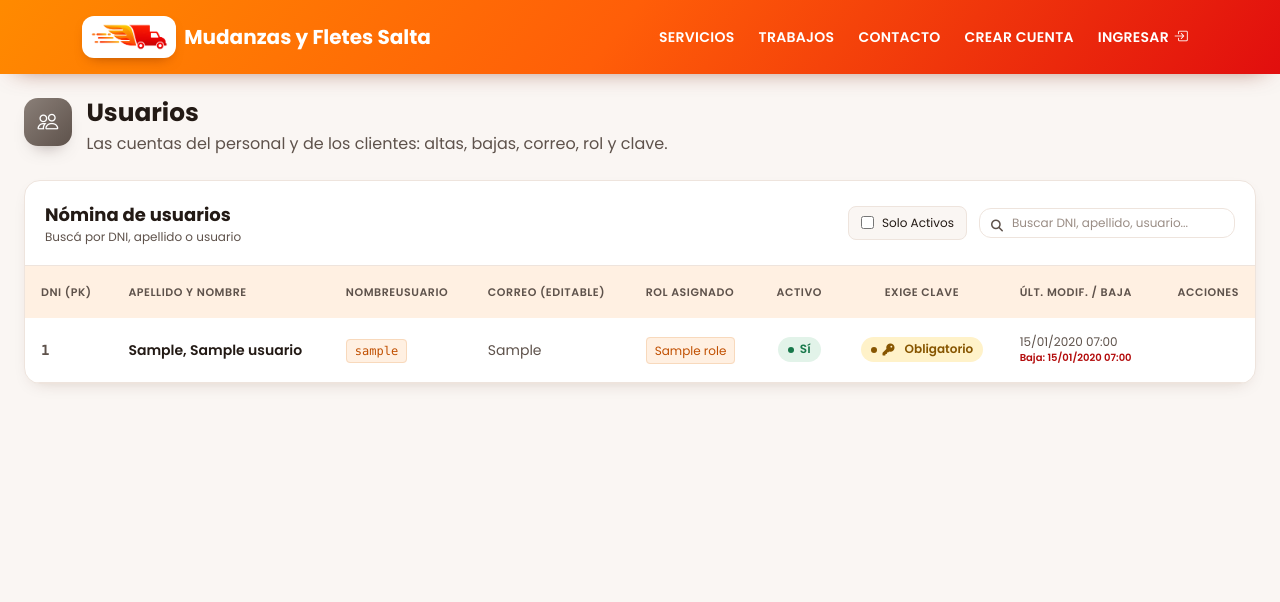
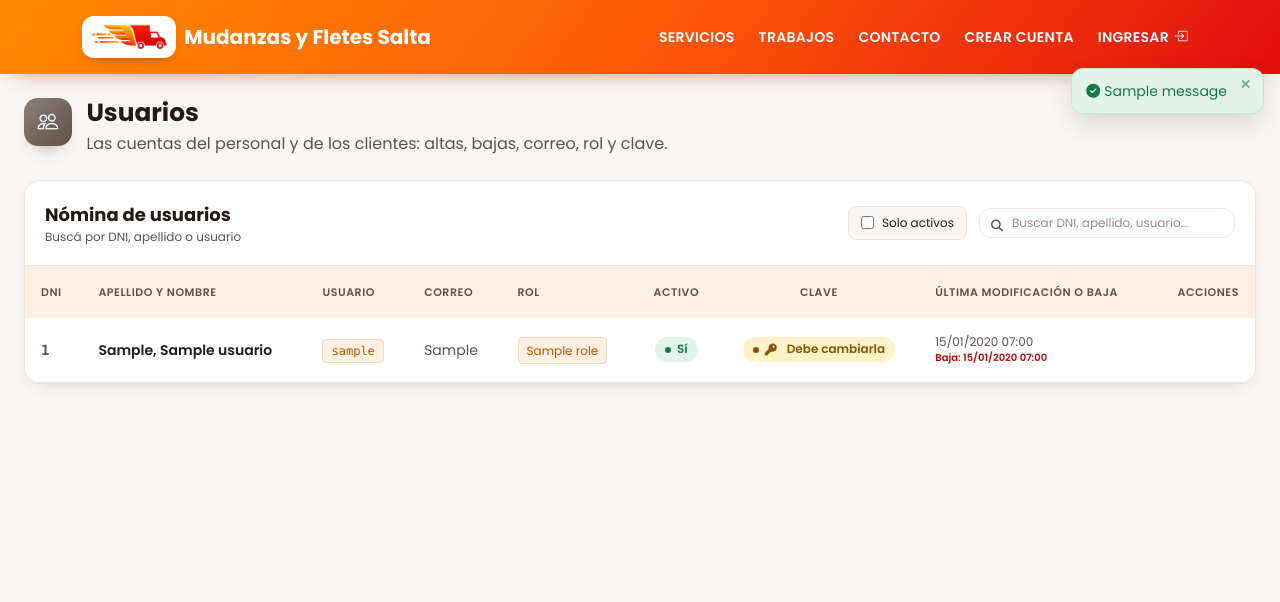
Before and after one commit to MarioGg43/BD_Mudanza, a Django app: template usuarios/templates/admin_dashboard.html in a window 1280 px wide. Shown: the top 602 px of the page. Run offline with Django 4.2, Linux system fonts and the light colour scheme; tables that the repository leaves empty hold one stand-in row (values such as "Sample post"); the template is opened without the code that fills it: values that come from a table or form of the project are taken from there, most other values are stand-ins (such as "Sample title", 1, 10 or a date in 2020); one stand-in notice (Sample message) is shown.

Commit message:
Revisión de la interfaz: textos, confirmaciones, avisos y «Solo activos»
- Nombre y apellido ponen la mayúscula mientras se escribe.
- Textos de Usuarios, inicio de sesión, Vehículos y el portal del personal: sin mayúsculas de más, sin términos técnicos y con «vos», como el resto del sistema.
- Confirmar el pedido, Finalizar la mudanza y «Empezamos» preguntan antes.
- Las pantallas con la base de Tailwind (Usuarios, portal del personal, Terminamos) muestran los avisos de lo que se hizo; en Usuarios cada acción avisa que salió bien.
- «Solo activos» se queda en Usuarios (antes llevaba a la página de la empresa).

```diff
--- a/pedidos/templates/pedidos/detalle.html
+++ b/pedidos/templates/pedidos/detalle.html
@@ -12,7 +12,7 @@
             {% endif %}
             {% if puede_gestionar and pedido.estado == 'Pendiente' and not pedido.vencido %}
             {% if chofer %}
-            <form method="post" action="{% url 'pedidos_confirmar' pedido.id_pedido %}">{% csrf_token %}
+            <form method="post" action="{% url 'pedidos_confirmar' pedido.id_pedido %}" onsubmit="return confirm('¿Confirmar el pedido N° {{ pedido.id_pedido }}? Al cliente le llega el aviso.')">{% csrf_token %}
                 <button class="btn btn-primary"><i class="bi bi-check2-circle me-1"></i>Confirmar</button></form>
             {% else %}
             <a href="{% url 'pedidos_asignar' pedido.id_pedido %}" class="btn btn-primary" title="Para confirmar hace falta el chofer">
@@ -21,7 +21,7 @@
             {% endif %}
             {% if puede_gestionar and pedido.estado == 'Confirmado' %}
             {% if pedido.ya_empezo %}
-            <form method="post" action="{% url 'pedidos_finalizar' pedido.id_pedido %}">{% csrf_token %}
+            <form method="post" action="{% url 'pedidos_finalizar' pedido.id_pedido %}" onsubmit="return confirm('¿Finalizar la mudanza N° {{ pedido.id_pedido }}? Queda cerrada y no se puede volver atrás.')">{% csrf_token %}
                 <button class="btn btn-success"><i class="bi bi-flag me-1"></i>Finalizar</button></form>
             {% else %}
             <span class="btn btn-outline-secondary disabled" title="La mudanza todavía no empezó">
--- a/usuarios/permisos.py
+++ b/usuarios/permisos.py
@@ -104,7 +104,7 @@ def requiere_permiso_api(codigo):
         def envoltura(request, *args, **kwargs):
             usuario = get_usuario_actual(request)
             if not usuario:
-                return JsonResponse({'ok': False, 'error': 'Debe iniciar sesion.'}, status=401)
+                return JsonResponse({'ok': False, 'error': 'Tenés que iniciar sesión.'}, status=401)
             if not tiene_permiso(usuario, codigo):
                 return JsonResponse({'ok': False, 'error': 'No tenés permiso para esta operación.'}, status=403)
             request.usuario = usuario
--- a/usuarios/static/js/validar.js
+++ b/usuarios/static/js/validar.js
@@ -106,6 +106,23 @@
       try { c.setSelectionRange(pos, pos); } catch (e) { /* algunos tipos no lo permiten */ }
     }
     return aviso;
+  }
+
+  // nombre y apellido: cada palabra empieza con mayúscula mientras se escribe («maría» → «María»),
+  // salvo «de», «del», «la», «las», «los» e «y» en el medio («María de la Paz»)
+  function mayusculaInicial(c) {
+    const v = c.value;
+    const nuevo = v.replace(new RegExp(`(^|[ '\\-])([${LETRA}]+)`, 'g'), (m, sep, palabra, pos) => {
+      const resto = v.slice(pos + m.length);
+      const enMedio = pos > 0 && /^(de|del|la|las|los|y)$/i.test(palabra) && resto.startsWith(' ');
+      return sep + (enMedio ? palabra.toLowerCase() : palabra[0].toUpperCase() + palabra.slice(1));
+    });
+    if (nuevo !== v) {
+      const inicio = c.selectionStart;
+      const fin = c.selectionEnd;
+      c.value = nuevo;
+      try { c.setSelectionRange(inicio, fin); } catch (e) { /* algunos tipos no lo permiten */ }
+    }
   }
 
   // en los campos numéricos el navegador deja escribir «e», «+», «-» y comas: se frenan antes
@@ -331,6 +348,7 @@
     ocultarErrorDelServidor(c);
     c.dataset.vTocado = '1';
     const aviso = limpiar(c);
+    if (regla(c) === 'persona') mayusculaInicial(c);
     if (aviso) mostrar(c, aviso, true);
     else revisar(c);
     // si cambia la clave, la repetida se vuelve a revisar
--- a/usuarios/templates/admin_dashboard.html
+++ b/usuarios/templates/admin_dashboard.html
@@ -1,5 +1,5 @@
 {% extends 'base.html' %}
-{% block title %}Panel Administrador - Mudanzas y Fletes Salta{% endblock %}
+{% block title %}Usuarios · Mudanzas y Fletes Salta{% endblock %}
 
 {% block content %}
 {% include '_navegacion.html' %}
@@ -19,7 +19,7 @@
       <span><strong>Pedido N° {{ r.id_pedido }}</strong> · {{ r.idUsuario.Nombre }} {{ r.idUsuario.Apellido }} · {{ r.patente_vehiculo_id }} · {{ r.fecha_servicio|date:"d/m" }}, fin estimado {{ r.hasta }}{% if r.atrasada %} · <strong>Otra mudanza la espera</strong>{% endif %}</span>
       <span class="flex items-center gap-2">
         <a href="{% url 'pedidos_detalle' r.id_pedido %}" class="btn-secundario px-3 py-1 rounded-lg">Ver pedido</a>
-        <form method="post" action="{% url 'pedidos_finalizar' r.id_pedido %}" class="inline">{% csrf_token %}
+        <form method="post" action="{% url 'pedidos_finalizar' r.id_pedido %}" class="inline" onsubmit="return confirm('¿Finalizar la mudanza N° {{ r.id_pedido }}? Queda cerrada y no se puede volver atrás.')">{% csrf_token %}
           <input type="hidden" name="next" value="{{ request.get_full_path }}">
           <button class="btn-primary px-3 py-1 rounded-lg font-semibold cursor-pointer"><i class="fa-solid fa-flag-checkered mr-1"></i>Finalizar</button>
         </form>
@@ -44,7 +44,7 @@
       <div class="flex flex-wrap items-center gap-3">
         <label class="caja-suave flex items-center gap-2 text-xs texto-tinta px-3 py-2 rounded-lg cursor-pointer">
           <input type="checkbox" id="chkSoloActivos" {% if solo_activos %}checked{% endif %} onchange="filtrarActivos(this)" class="casilla rounded">
-          <span>Solo Activos</span>
+          <span>Solo activos</span>
         </label>
 
         <div class="relative">
@@ -56,7 +56,7 @@
         {% if 'USR_CREAR' in permisos %}
         <button id="btnAltaUsuarioNav" onclick="abrirModalAlta()" class="btn-primary px-4 py-2 rounded-xl text-sm flex items-center gap-2 cursor-pointer">
           <i class="fa-solid fa-user-plus"></i>
-          <span>Alta de Usuario</span>
+          <span>Alta de usuario</span>
         </button>
         {% endif %}
       </div>
@@ -66,14 +66,14 @@
       <table class="tabla-marca w-full text-left border-collapse text-xs sm:text-sm" id="tablaUsuarios">
         <thead>
           <tr class="uppercase text-[11px] tracking-wider">
-            <th class="p-3 sm:p-4 font-semibold">DNI (PK)</th>
-            <th class="p-3 sm:p-4 font-semibold">Apellido y Nombre</th>
-            <th class="p-3 sm:p-4 font-semibold">NombreUsuario</th>
-            <th class="p-3 sm:p-4 font-semibold">Correo (Editable)</th>
-            <th class="p-3 sm:p-4 font-semibold">Rol Asignado</th>
+            <th class="p-3 sm:p-4 font-semibold">DNI</th>
+            <th class="p-3 sm:p-4 font-semibold">Apellido y nombre</th>
+            <th class="p-3 sm:p-4 font-semibold">Usuario</th>
+            <th class="p-3 sm:p-4 font-semibold">Correo</th>
+            <th class="p-3 sm:p-4 font-semibold">Rol</th>
             <th class="p-3 sm:p-4 font-semibold text-center">Activo</th>
-            <th class="p-3 sm:p-4 font-semibold text-center">Exige Clave</th>
-            <th class="p-3 sm:p-4 font-semibold">Últ. Modif. / Baja</th>
+            <th class="p-3 sm:p-4 font-semibold text-center">Clave</th>
+            <th class="p-3 sm:p-4 font-semibold">Última modificación o baja</th>
             <th class="p-3 sm:p-4 font-semibold text-right">Acciones</th>
           </tr>
         </thead>
@@ -119,7 +119,7 @@
             </td>
             <td class="p-3 sm:p-4 text-center">
               {% if u.DebeCambiarClave %}
-              <span class="estado estado-clave" title="Debe cambiar contraseña en su próximo login"><i class="fa-solid fa-key mr-1"></i> Obligatorio</span>
+              <span class="estado estado-clave" title="Tiene que cambiar la clave la próxima vez que entre"><i class="fa-solid fa-key mr-1"></i> Debe cambiarla</span>
               {% else %}
               <span class="text-xs texto-suave"><i class="fa-solid fa-check mr-1" style="color: var(--ok);"></i> Actualizada</span>
               {% endif %}
@@ -155,11 +155,11 @@
                 {% if u.DNI == usuario_actual.DNI %}
                 {# nadie se da de baja a sí mismo #}
                 {% elif u.Activo %}
-                <button onclick="abrirModalBaja('{{ u.DNI }}', '{{ u.Apellido }}', '{{ u.Nombre }}')" class="accion accion-baja p-1.5 rounded-lg text-xs" title="Dar de Baja">
+                <button onclick="abrirModalBaja('{{ u.DNI }}', '{{ u.Apellido }}', '{{ u.Nombre }}')" class="accion accion-baja p-1.5 rounded-lg text-xs" title="Dar de baja">
                   <i class="fa-solid fa-user-slash"></i>
                 </button>
                 {% else %}
-                <button onclick="reactivarUsuario('{{ u.DNI }}')" class="accion accion-reactivar p-1.5 rounded-lg text-xs" title="Reactivar Usuario">
+                <button onclick="reactivarUsuario('{{ u.DNI }}')" class="accion accion-reactivar p-1.5 rounded-lg text-xs" title="Reactivar usuario">
                   <i class="fa-solid fa-user-check"></i>
                 </button>
                 {% endif %}
@@ -187,7 +187,7 @@
     <div class="grad-brand p-4 flex justify-between items-center">
       <h3 class="font-bold text-lg flex items-center gap-2">
         <i class="fa-solid fa-user-plus"></i>
-        Alta de Usuario
+        Alta de usuario
       </h3>
       <button onclick="cerrarModalAlta()" class="text-white hover:opacity-75 rounded" aria-label="Cerrar"><i class="fa-solid fa-xmark text-lg"></i></button>
     </div>
@@ -196,13 +196,13 @@
       <div class="grid grid-cols-1 sm:grid-cols-2 gap-3">
         <div>
           <label class="etiqueta block mb-1">DNI *</label>
-          <input type="text" id="altaDNI" required maxlength="8" inputmode="numeric" autocomplete="off" data-validar="dni" placeholder="Ej: 42123456 (sin puntos)"
+          <input type="text" id="altaDNI" required maxlength="8" inputmode="numeric" autocomplete="off" data-validar="dni" placeholder="Ej.: 42123456 (sin puntos)"
                  class="campo w-full p-2.5">
         </div>
         <div>
-          <label class="etiqueta block mb-1">Rol Asignado *</label>
+          <label class="etiqueta block mb-1">Rol *</label>
           <select id="altaPerfil" required class="campo w-full p-2.5">
-            <option value="">-- Seleccionar Rol --</option>
+            <option value="">Elegí el rol</option>
             {% for p in roles_asignables %}
             <option value="{{ p.id_rol }}">{{ p.nom_rol }}</option>
             {% endfor %}
@@ -213,12 +213,12 @@
       <div class="grid grid-cols-1 sm:grid-cols-2 gap-3">
         <div>
           <label class="etiqueta block mb-1">Apellido *</label>
-          <input type="text" id="altaApellido" required maxlength="50" autocomplete="off" data-validar="persona" data-que="apellido" oninput="actualizarPreviewUsuario()" placeholder="Ej: Gomez"
+          <input type="text" id="altaApellido" required maxlength="50" autocomplete="off" data-validar="persona" data-que="apellido" oninput="actualizarPreviewUsuario()" placeholder="Ej.: Gómez"
                  class="campo w-full p-2.5">
         </div>
         <div>
           <label class="etiqueta block mb-1">Nombre *</label>
-          <input type="text" id="altaNombre" required maxlength="50" autocomplete="off" data-validar="persona" data-que="nombre" oninput="actualizarPreviewUsuario()" placeholder="Ej: Juan"
+          <input type="text" id="altaNombre" required maxlength="50" autocomplete="off" data-validar="persona" data-que="nombre" oninput="actualizarPreviewUsuario()" placeholder="Ej.: Juan"
                  class="campo w-full p-2.5">
         </div>
       </div>
@@ -226,25 +226,25 @@
       <!-- Preview de Usuario automático -->
       <div class="aviso-info p-3 rounded-xl flex items-center justify-between gap-2">
         <div>
-          <span class="text-[11px] texto-suave block font-semibold">Nombre de Usuario (Automático del sistema):</span>
-          <span id="previewUsername" class="text-sm font-mono font-bold text-amber-gold">Complete Apellido y Nombre...</span>
+          <span class="text-[11px] texto-suave block font-semibold">Nombre de usuario (lo genera el sistema):</span>
+          <span id="previewUsername" class="text-sm font-mono font-bold text-amber-gold">Escribí el apellido y el nombre…</span>
         </div>
-        <span class="text-xs texto-suave bg-white px-2 py-1 rounded border" style="border-color: var(--linea);">Apellido + 1ra letra</span>
+        <span class="text-xs texto-suave bg-white px-2 py-1 rounded border" style="border-color: var(--linea);">Apellido + inicial del nombre</span>
       </div>
 
       <div>
-        <label class="etiqueta block mb-1">Correo Electrónico *</label>
-        <input type="email" id="altaCorreo" required maxlength="150" autocomplete="off" data-validar="correo" placeholder="Ej: juan.gomez@mudanzassalta.com"
+        <label class="etiqueta block mb-1">Correo *</label>
+        <input type="email" id="altaCorreo" required maxlength="150" autocomplete="off" data-validar="correo" placeholder="Ej.: juan.gomez@gmail.com"
                class="campo w-full p-2.5">
       </div>
 
       <div>
         <label class="etiqueta block mb-1">Clave inicial (se guarda cifrada) *</label>
-        <input type="password" id="altaClave" required autocomplete="new-password" data-validar="clave-nueva" placeholder="Mínimo 8 caracteres (Mayús, Minús, Núm y Símbolo)"
+        <input type="password" id="altaClave" required autocomplete="new-password" data-validar="clave-nueva" placeholder="8 o más caracteres"
                class="campo w-full p-2.5">
         <div class="caja-suave mt-1.5 p-2 rounded-lg text-[11px] texto-suave space-y-0.5">
-          <span class="block text-marca font-semibold"><i class="fa-solid fa-shield-halved mr-1"></i> Requisitos de seguridad obligatorios:</span>
-          <span>• 8+ caracteres • 1 Mayúscula (A-Z) • 1 Minúscula (a-z) • 1 Número (0-9) • 1 Símbolo (!@#$%&*-_)</span>
+          <span class="block text-marca font-semibold"><i class="fa-solid fa-shield-halved mr-1"></i> La clave tiene que tener:</span>
+          <span>8 o más caracteres, una mayúscula, una minúscula, un número y un carácter especial (!@#$%&*-_).</span>
         </div>
       </div>
 
@@ -252,7 +252,7 @@
 
       <div class="flex justify-end gap-3 pt-3 linea-t">
         <button type="button" onclick="cerrarModalAlta()" class="btn-secundario px-4 py-2 rounded-xl">Cancelar</button>
-        <button type="submit" class="btn-primary px-5 py-2 rounded-xl">Registrar Usuario</button>
+        <button type="submit" class="btn-primary px-5 py-2 rounded-xl">Registrar usuario</button>
       </div>
     </form>
   </div>
@@ -264,7 +264,7 @@
     <div class="grad-brand p-4 font-bold flex justify-between items-center">
       <h3 class="text-base flex items-center gap-2">
         <i class="fa-solid fa-pen-to-square"></i>
-        Modificación de Usuario
+        Modificar correo
       </h3>
       <button onclick="cerrarModalModificar()" class="text-white hover:opacity-75 rounded" aria-label="Cerrar"><i class="fa-solid fa-xmark text-lg"></i></button>
     </div>
@@ -277,7 +277,7 @@
       </div>
 
       <div>
-        <label class="etiqueta block mb-1">Correo Electrónico *</label>
+        <label class="etiqueta block mb-1">Correo *</label>
         <input type="email" id="modificarCorreo" required
                class="campo w-full p-2.5">
       </div>
@@ -286,7 +286,7 @@
 
       <div class="flex justify-end gap-3 pt-3 linea-t">
         <button type="button" onclick="cerrarModalModificar()" class="btn-secundario px-4 py-2 rounded-xl">Cancelar</button>
-        <button type="submit" class="btn-primary px-5 py-2 rounded-xl">Guardar Modificación</button>
+        <button type="submit" class="btn-primary px-5 py-2 rounded-xl">Guardar el correo</button>
       </div>
     </form>
   </div>
@@ -298,21 +298,21 @@
     <div class="grad-brand p-4 font-bold flex justify-between items-center">
       <h3 class="text-base flex items-center gap-2">
         <i class="fa-solid fa-key"></i>
-        Restablecer Clave de Usuario
+        Restablecer la clave
       </h3>
       <button onclick="cerrarModalRestablecer()" class="text-white hover:opacity-75 rounded" aria-label="Cerrar"><i class="fa-solid fa-xmark text-lg"></i></button>
     </div>
 
     <form onsubmit="guardarRestablecerClave(event)" class="p-6 space-y-4 text-xs sm:text-sm">
       <div class="caja-suave p-3 rounded-lg">
-        <p class="texto-suave text-xs">Restableciendo contraseña para:</p>
+        <p class="texto-suave text-xs">Vas a restablecer la clave de:</p>
         <p id="restablecerInfoUsuario" class="font-bold texto-tinta text-sm mt-0.5"></p>
         <input type="hidden" id="restablecerDNI">
       </div>
 
       <div>
-        <label class="etiqueta block mb-1">Nueva Clave Provisoria (Opcional - dejar vacío para autogenerar)</label>
-        <input type="text" id="restablecerNuevaClave" placeholder="Ej: Temporal2026!"
+        <label class="etiqueta block mb-1">Clave provisoria (opcional: si la dejás vacía, el sistema genera una)</label>
+        <input type="text" id="restablecerNuevaClave" placeholder="Ej.: Temporal2026!"
                class="campo w-full p-2.5 font-mono text-xs">
       </div>
 
@@ -321,7 +321,7 @@
 
       <div class="flex justify-end gap-3 pt-3 linea-t">
         <button type="button" onclick="cerrarModalRestablecer()" class="btn-secundario px-4 py-2 rounded-xl">Cerrar</button>
-        <button type="submit" id="btnSubmitRestablecer" class="btn-primary px-5 py-2 rounded-xl">Aplicar Restablecimiento</button>
+        <button type="submit" id="btnSubmitRestablecer" class="btn-primary px-5 py-2 rounded-xl">Restablecer la clave</button>
       </div>
     </form>
   </div>
@@ -345,7 +345,7 @@ function actualizarPreviewUsuario() {
   const nom = document.getElementById('altaNombre').value.trim();
   const span = document.getElementById('previewUsername');
   if (!ape || !nom) {
-    span.textContent = 'Complete Apellido y Nombre...';
+    span.textContent = 'Escribí el apellido y el nombre…';
     span.className = 'text-xs text-gray-500 italic';
     return;
   }
@@ -357,7 +357,11 @@ function actualizarPreviewUsuario() {
 }
 
 function filtrarActivos(chk) {
-  window.location.href = chk.checked ? '/?activos=1' : '/';
+  // se queda en esta misma pantalla y solo cambia el filtro
+  const url = new URL(window.location.href);
+  if (chk.checked) url.searchParams.set('activos', '1');
+  else url.searchParams.delete('activos');
+  window.location.href = url.pathname + url.search;
 }
 
 function filtrarTabla() {
@@ -433,7 +437,6 @@ async function cambiarRol(dni) {
     alert(data.error || 'No se pudo cambiar el rol.');
     return;
   }
-  alert(`${data.usuario}: ${data.anterior} → ${data.nuevo}`);
   window.location.reload();
 }
 
@@ -499,9 +502,9 @@ async function guardarRestablecerClave(e) {
   }
 
   resDiv.innerHTML = `
-    <p class="font-bold mb-1"><i class="fa-solid fa-circle-check mr-1"></i> Clave restablecida exitosamente</p>
-    <p>Clave generada: <strong class="font-mono text-white text-sm">${data.clave_temporal}</strong></p>
-    <p class="text-[11px] text-gray-300 mt-1">Se le exigirá cambiarla en su próximo Login.</p>
+    <p class="font-bold mb-1"><i class="fa-solid fa-circle-check mr-1"></i> La clave se restableció</p>
+    <p>Clave provisoria: <strong class="font-mono text-white text-sm">${data.clave_temporal}</strong></p>
+    <p class="text-[11px] text-gray-300 mt-1">La va a tener que cambiar la próxima vez que entre.</p>
   `;
   resDiv.classList.remove('hidden');
   document.getElementById('btnSubmitRestablecer').classList.add('hidden');
@@ -509,7 +512,7 @@ async function guardarRestablecerClave(e) {
 }
 
 async function abrirModalBaja(dni, ape, nom) {
-  if (!confirm(`¿Está seguro que desea dar de baja a ${ape}, ${nom} (DNI ${dni})?
+  if (!confirm(`¿Dar de baja a ${ape}, ${nom} (DNI ${dni})?
 El usuario pasará a Inactivo y se asentará la fecha de baja.`)) return;
   const formData = new FormData();
   formData.append('csrfmiddlewaretoken', '{{ csrf_token }}');
@@ -518,7 +521,7 @@ El usuario pasará a Inactivo y se asentará la fecha de baja.`)) return;
 }
 
 async function reactivarUsuario(dni) {
-  if (!confirm(`¿Desea reactivar al usuario con DNI ${dni}?`)) return;
+  if (!confirm(`¿Reactivar al usuario con DNI ${dni}?`)) return;
   const formData = new FormData();
   formData.append('csrfmiddlewaretoken', '{{ csrf_token }}');
   const res = await fetch(`/usuarios/${dni}/reactivar/`, { method: 'POST', body: formData });
--- a/usuarios/templates/base.html
+++ b/usuarios/templates/base.html
@@ -19,6 +19,24 @@
   <link rel="stylesheet" href="/static/css/tailwind.min.css?v=1">
 </head>
 <body class="flex flex-col min-h-screen{% if menu_lateral %} con-lateral{% endif %}">
+  {% if messages %}
+  {# avisos de lo que se acaba de hacer («Guardado», «Empezaron la mudanza»...): arriba a la derecha y se van solos #}
+  <div id="avisos" class="flex flex-col gap-2"
+       style="position: fixed; top: 4.25rem; right: 1rem; z-index: 1100; max-width: min(420px, calc(100vw - 2rem));">
+    {% for m in messages %}
+    <div role="{% if m.tags == 'error' %}alert{% else %}status{% endif %}"
+         class="aviso-flotante {% if m.tags == 'error' %}aviso-error{% elif m.tags == 'warning' %}aviso-atencion{% elif m.tags == 'success' %}aviso-ok{% else %}aviso-info{% endif %} rounded-xl text-sm"
+         style="position: relative; padding: .75rem 2.25rem .75rem .9rem; box-shadow: 0 10px 25px rgba(0,0,0,.12);">
+      <i class="fa-solid {% if m.tags == 'error' %}fa-circle-exclamation{% elif m.tags == 'warning' %}fa-triangle-exclamation{% elif m.tags == 'success' %}fa-circle-check{% else %}fa-circle-info{% endif %} mr-1"></i>{{ m }}
+      <button type="button" aria-label="Cerrar el aviso" onclick="this.parentElement.remove()"
+              style="position: absolute; top: .35rem; right: .7rem; font-size: 1.2rem; line-height: 1; opacity: .6; background: none; border: 0; cursor: pointer; color: inherit;">&times;</button>
+    </div>
+    {% endfor %}
+  </div>
+  <script>
+    setTimeout(() => document.querySelectorAll('#avisos .aviso-flotante[role="status"]').forEach((a) => a.remove()), 7000);
+  </script>
+  {% endif %}
   {% block content %}{% endblock %}
   {% block extra_js %}{% endblock %}
   <script src="/static/js/ver_clave.js"></script>
--- a/usuarios/test_acceso.py
+++ b/usuarios/test_acceso.py
@@ -148,7 +148,7 @@ class MenuYBotonesTest(BaseAcceso):
     def test_panel_sin_usr_baja_no_muestra_baja(self):
         self.entrar(20111222)
         r = self.client.get('/panel/')
-        self.assertContains(r, 'Alta de Usuario')
+        self.assertContains(r, 'Alta de usuario')
         self.assertNotContains(r, 'abrirModalBaja(\'')
         self.assertNotContains(r, 'abrirModalRestablecer(\'')
         self.entrar(ADMIN)
--- a/vehiculos/templates/vehiculos/base.html
+++ b/vehiculos/templates/vehiculos/base.html
@@ -38,7 +38,7 @@
                         {% if r.atrasada %}<span class="badge text-bg-danger ms-1"><i class="bi bi-alarm"></i> Otra mudanza la espera</span>{% endif %}</span>
                     <div class="d-flex gap-2">
                         <a href="{% url 'pedidos_detalle' r.id_pedido %}" class="btn btn-sm btn-outline-secondary">Ver pedido</a>
-                        <form method="post" action="{% url 'pedidos_finalizar' r.id_pedido %}">{% csrf_token %}
+                        <form method="post" action="{% url 'pedidos_finalizar' r.id_pedido %}" onsubmit="return confirm('¿Finalizar la mudanza N° {{ r.id_pedido }}? Queda cerrada y no se puede volver atrás.')">{% csrf_token %}
                             <input type="hidden" name="next" value="{{ request.get_full_path }}">
                             <button class="btn btn-sm btn-success fw-semibold"><i class="bi bi-flag-fill me-1"></i>Finalizar</button>
                         </form>
--- a/vehiculos/views.py
+++ b/vehiculos/views.py
@@ -70,7 +70,7 @@ def createVehiculo(request):
             messages.success(request, '¡Vehículo registrado con éxito!')
             return redirect('lista_vehiculos')
         else:
-            messages.error(request, 'Por favor, revise los errores.')
+            messages.error(request, 'Revisá los datos marcados.')
     else:
         form = VehiculoForm()
 
@@ -89,7 +89,7 @@ def editarVehiculo(request, patente):
             messages.success(request, '¡Vehículo actualizado con éxito!')
             return redirect('lista_vehiculos')
         else:
-            messages.error(request, 'Por favor, revise los errores.')
+            messages.error(request, 'Revisá los datos marcados.')
     else:
         form = VehiculoForm(instance=vehiculo)
 
```
Also changed, not shown: usuarios/templates/login.html (+12 -12 lines), usuarios/templates/usuario_portal.html (+7 -7 lines), usuarios/test_validaciones.py (+18 -0 lines), usuarios/views.py (+9 -2 lines), vehiculos/forms.py (+4 -4 lines), vehiculos/templates/vehiculos/create_vehiculo.html (+4 -4 lines), vehiculos/templates/vehiculos/edit_vehiculo.html (+4 -4 lines).
